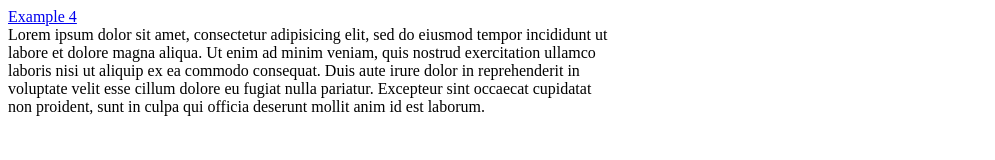
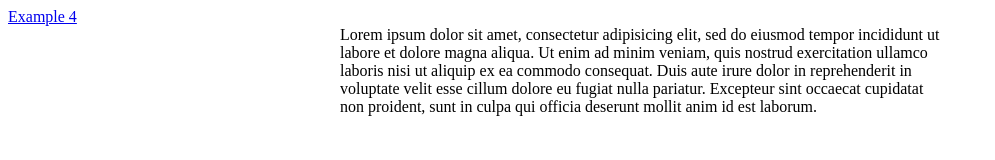
Before and after one commit to devonmoubry/tiy_day-02_examples, a plain HTML site: page example3.html in a window 1280 px wide. Shown: the whole page, without its empty margins (0-995 px from the left). Drawn offline with Linux system fonts and the light colour scheme.

Commit message:
uncommented the bottom of css

```diff
--- a/style.css
+++ b/style.css
@@ -2,7 +2,7 @@ a {
   text-align: center;
 }
 
-main {
+#main {
   width: 600px;
   margin: 0 auto;
 }
@@ -140,7 +140,7 @@ nav {
 section {
   margin-left: 200px;
 }
-/*
+
 article img {
   float: right;
   width: 50%;
@@ -221,7 +221,7 @@ nav {
   width: 200px;
   min-width: 100px;
 }
-.none {
+//.none {
   -webkit-flex: none;
           flex: none;
   width: 200px;
@@ -244,4 +244,3 @@ nav {
   -webkit-justify-content: center;
           justify-content: center;
 }
-*/
```
Also changed, not shown: 1 other file.
